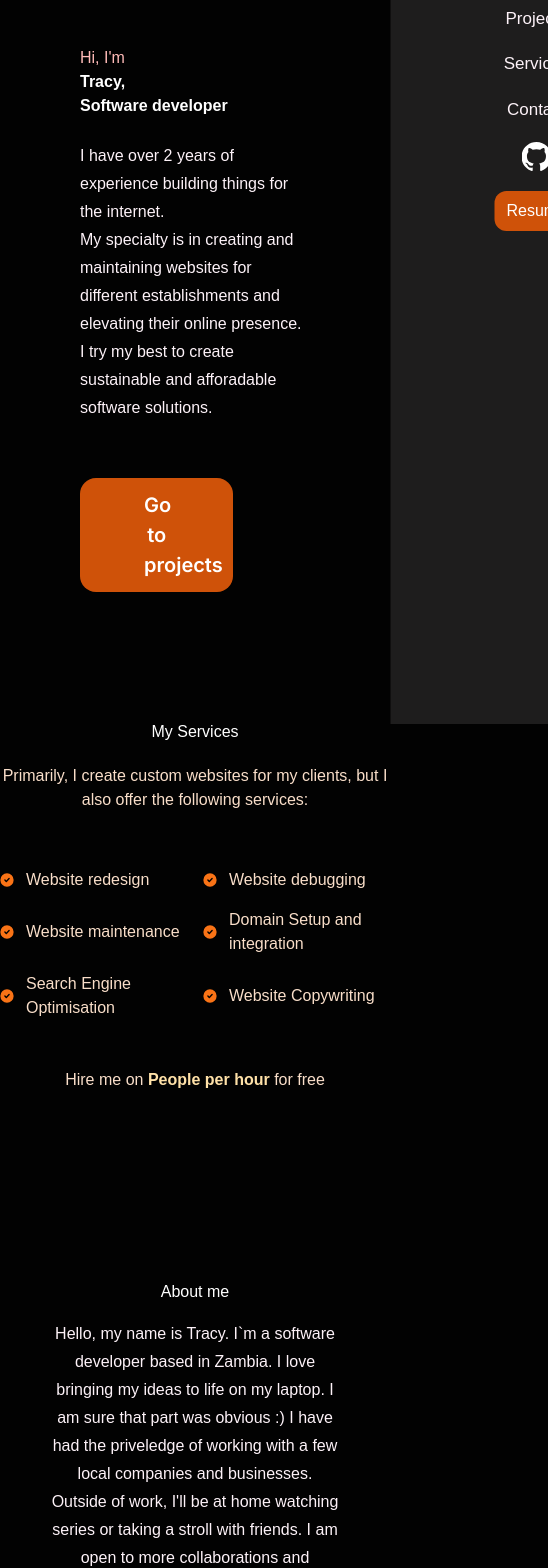
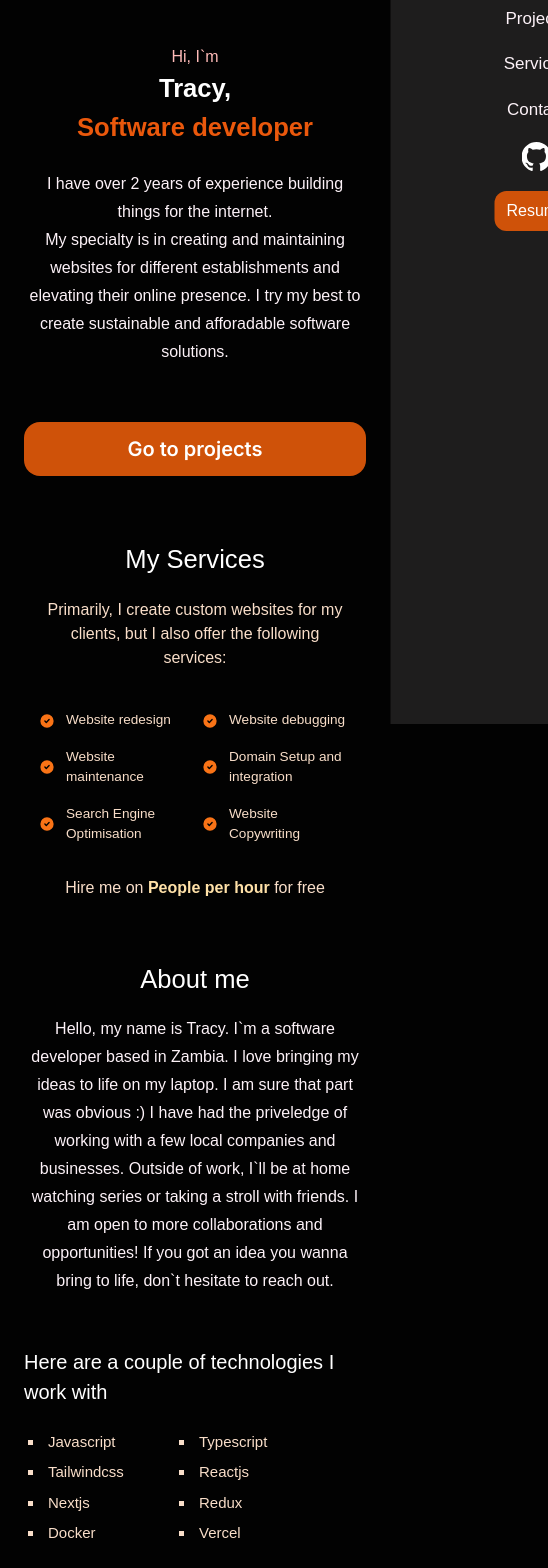
Before and after one commit to TracyMuso/tfp, a Next.js app: page / in a window 390 px wide. Shown: the part 120-1688 px from the top of the page, 548 px wide, since content can reach past the window. Built offline with nearby package versions, Linux system fonts and the light colour scheme.

Commit message:
feat(responsive-site): complete mobile responsive site

```diff
--- a/components/About/index.tsx
+++ b/components/About/index.tsx
@@ -1,4 +1,3 @@
-import Image from "next/image";
 import Link from "next/link";
 
 const techStack: string[] = [
@@ -16,16 +15,18 @@ const About = () => {
   return (
     <section
       id="about"
-      className="flex flex-col items-center py-12 lg:px-20 sm:px-10"
+      className="flex flex-col items-center py-12 lg:px-20 sm:px-10 px-6"
     >
-      <div className=" flex gap-5 items-center justify-between pt-16 px-12">
+      <div className=" flex gap-5 items-center justify-between md:pt-16 md:px-12">
         <article className="flex flex-col justify-between lg:items-end items-center lg:text-right">
-          <h2 className="xl:text-5xl lg:text-4xl sm:text-3xl">About me</h2>
-          <p className="leading-7 py-4 lg:w-4/5 lg:text-right text-center text-pink-50">
+          <h2 className="xl:text-5xl lg:text-4xl sm:text-3xl text-2xl">
+            About me
+          </h2>
+          <p className="leading-7 py-4 lg:w-4/5 w-full lg:text-right text-center text-pink-50">
             Hello, my name is Tracy. I`m a software developer based in Zambia. I
             love bringing my ideas to life on my laptop. I am sure that part was
             obvious :) I have had the priveledge of working with a few local
-            companies and businesses. Outside of work, I'll be at home watching
+            companies and businesses. Outside of work, I`ll be at home watching
             series or taking a stroll with friends. I am open to more
             collaborations and opportunities! If you got an idea you wanna bring
             to life, don`t hesitate to reach out.
@@ -35,7 +36,7 @@ const About = () => {
               Here are a couple of technologies I work with
             </h4>
             <div className="ml-auto">
-              <ul className="grid grid-cols-2  text-m list-disc text-left py-5">
+              <ul className="grid grid-cols-2 text-m list-disc text-left py-5 px-5">
                 {techStack.map((item, idx) => (
                   <li className="p-1" key={idx}>
                     {item}
@@ -46,12 +47,12 @@ const About = () => {
           </div>
         </article>
       </div>
-      <div className="pb-6 pt-16 flex flex-col items-center gap-9 w-full px-12">
+      <div className="pb-6 pt-16 flex flex-col items-center gap-9 w-full sm:px-12">
         <h2 className="lg:text-3xl text-2xl xl:font-semibold py-8">
           Where I`ve worked
         </h2>
         <div className="xl:w-[85%] w-full flex flex-col gap-12">
-          <div className="w-[500px] mr-auto border-l-[#f78ca2] border-s p-3 flex flex-col gap-4 ">
+          <div className="sm:w-[500px] sm:mr-auto border-l-[#f78ca2] border-s p-3 flex flex-col gap-4 ">
             <div className="flex justify-between">
               <Link
                 href={"https://www.linkedin.com/company/hotplatform"}
@@ -70,7 +71,7 @@ const About = () => {
               <li>Evaluate user feedback and optimize website accordingly</li>
             </ul>
           </div>
-          <div className="w-[500px] ml-auto p-3 flex flex-col gap-4 border-s border-l-[#f78ca2]">
+          <div className="sm:w-[500px] sm:ml-auto p-3 flex flex-col gap-4 border-s border-l-[#f78ca2]">
             <div className="flex justify-between">
               <Link
                 href={"https://linkedin.com/company/ipahive"}
--- a/components/Cards/projectsCard.tsx
+++ b/components/Cards/projectsCard.tsx
@@ -12,7 +12,7 @@ const ProjectCard = ({
 }: Projects) => {
   return (
     <div className="w-11/12 mx-auto rounded-md py-8 xl:px-10 text-white">
-      <div className="flex items-center lg:gap-8">
+      <div className="flex flex-col sm:flex-row items-center lg:gap-8">
         <div className="" data-aos="flip-left">
           <Image
             className="my-5"
@@ -24,13 +24,15 @@ const ProjectCard = ({
         </div>
 
         <div
-          className="details flex flex-col items-end xl:w-2/5 lg:w-1/2"
+          className="details flex flex-col items-center sm:pt-0 pt-5 sm:items-end xl:w-2/5 lg:w-1/2"
           data-aos="fade-left"
         >
           <h4 className="pb-4 italic font-semibold text-right xl:text-xl">
             {name}
           </h4>
-          <p className="p-1 text-pink-50 text-right">{description}</p>
+          <p className="p-1 text-pink-50 sm:text-right text-center">
+            {description}
+          </p>
           <div className="py-2">
             {technologies?.map((item, idx) => {
               return (
--- a/components/Contact/index.tsx
+++ b/components/Contact/index.tsx
@@ -5,12 +5,12 @@ const Contact = () => {
   return (
     <section
       id="contact"
-      className="w-full pb-8 px-16 flex flex-col gap-4 items-center"
+      className="w-full pb-8 sm:px-16 px-6 flex flex-col gap-4 items-center"
     >
       <h2 className="xl:text-5xl lg:text-4xl sm:text-2xl text-xl">
         Get in touch
       </h2>
-      <p className="w-4/5 pt-8 pb-4 text-center">
+      <p className="sm:w-4/5 w-full md:pt-8 pb-4 text-center">
         I am looking for new opportunies and very open to collaboration on
         projects. I`d love to hear from you!
       </p>
@@ -27,39 +27,44 @@ const Contact = () => {
           <Link href={"https://linkedin.com/in/tracy-muso"}>
             <Image
               src={"/icons/linkedin-linked-in-svgrepo-com.svg"}
-              width={50}
-              height={50}
+              width={40}
+              height={40}
               alt="linkedin-icon"
             />
           </Link>
           <Link href={"https//github.com/TracyMuso"}>
             <Image
               src={"/Images/github-mark-orange.svg"}
-              width={50}
-              height={50}
+              width={40}
+              height={40}
               alt="github-icon"
             />
           </Link>
         </div>
         <hr className="bg-[#e6739f] w-3/4 h-[2px]" />
-        <div className="flex justify-between items-center w-2/3 py-5">
+        <div className="flex justify-between items-center sm:w-2/3 w-full py-5">
           <div className="flex items-center">
             <Image
               src={"/icons/system-uicons_location.svg"}
-              width={30}
-              height={30}
+              width={20}
+              height={20}
               alt="location-icon"
             />
-            <span className="text-pink-50">Lusaka, Zambia</span>
+            <span className="text-pink-50 text-sm md:text-[16px]">
+              Lusaka, Zambia
+            </span>
           </div>
           <div className="flex items-center">
             <Image
               src={"/icons/telephone-svgrepo-com.svg"}
-              width={30}
-              height={30}
+              width={20}
+              height={20}
               alt="telephone-icon"
             />
-            <Link href={"tel:0779431887"} className="pl-1 text-pink-50">
+            <Link
+              href={"tel:0779431887"}
+              className="pl-1 text-pink-50 text-sm md:text-[16px]"
+            >
               +260779431887
             </Link>
           </div>
--- a/components/Footer/index.tsx
+++ b/components/Footer/index.tsx
@@ -3,7 +3,7 @@ import Link from "next/link";
 const Footer = () => {
   return (
     <footer className="flex justify-center px-8 py-12">
-      <p>
+      <p className="text-pink-50 text-center">
         Built by yours truly with{" "}
         <Link className="text-[#f78ca2]" href={"https://nextjs.org"}>
           Nextjs
--- a/components/Hero/index.tsx
+++ b/components/Hero/index.tsx
@@ -2,16 +2,18 @@ import Link from "next/link";
 
 const Hero = () => {
   return (
-    <div className="w-full flex xl:py-20 md:pt-20 py-16 justify-center px-20 lg:h-[90vh]">
+    <div className="w-full flex xl:py-20 md:pt-20 py-16 justify-center sm:px-10 px-6 md:px-20 lg:h-[90vh]">
       <div className="container flex flex-col gap-2">
-        <div className="w-full">
-          <span className="text-pink-100 pr-5 pb-4 lg:text-xl">Hi, I'm</span>
-          <h1 className="xl:text-[4rem] lg:text-4xl sm:text-3xl font-semibold text-white xl:leading-[5rem] lg:leading-[3.5rem] w-3/4">
+        <div className="w-full flex flex-col items-center sm:items-start">
+          <span className="text-pink-100 sm:pr-5 sm:pb-4 lg:text-xl">
+            Hi, I`m
+          </span>
+          <h1 className="xl:text-[4rem] text-2xl sm:text-left text-center lg:text-4xl sm:text-3xl font-semibold text-white xl:leading-[5rem] lg:leading-[3.5rem] md:w-3/4 w-full">
             Tracy, <br />
-            Software developer
+            <span className="text-orange-600">Software developer</span>
           </h1>
         </div>
-        <p className="xl:text-[18px] text-pink-50 leading-7 lg:w-3/4 font-light pt-4 pb-12">
+        <p className="xl:text-[18px] sm:text-left text-center text-pink-50 leading-7 lg:w-3/4 font-light pt-4 pb-12">
           I have over 2 years of experience building things for the internet.
           <br />
           My specialty is in creating and maintaining websites for different
@@ -20,7 +22,7 @@ const Hero = () => {
         </p>
         <Link
           href={"#button"}
-          className="primary rounded-xl lg:w-[500px] w-2/3 text-center py-3 px-16 text-white font-semibold text-xl"
+          className="primary rounded-xl lg:w-[500px] sm:w-2/3 text-center py-3 px-16 text-white font-semibold text-xl"
         >
           Go to projects
         </Link>
--- a/components/Projects/index.tsx
+++ b/components/Projects/index.tsx
@@ -6,8 +6,8 @@ import { ProjectData, SecondaryProjectData } from "@/constants/data";
 const Projects = () => {
   return (
     <section id="projects" className="py-12">
-      <div className="flex flex-col gap-6">
-        <h2 className="text-center xl:text-4xl lg:text-3xl text-2xl py-4">
+      <div className="flex flex-col sm:gap-6">
+        <h2 className="text-center xl:text-4xl lg:text-3xl text-xl sm:py-4">
           Some things I`ve worked on
         </h2>
         <div className="flex flex-col gap-12 2xl:w-4/5 w-full pt-6 pb-12 mx-auto">
--- a/components/Services/index.tsx
+++ b/components/Services/index.tsx
@@ -13,13 +13,13 @@ const Services = () => {
   return (
     <section
       id="services"
-      className="w-full flex flex-col gap-9 items-center py-16 px-22"
+      className="w-full flex flex-col sm:gap-9 gap-5 items-center sm:pt-16 sm:px-20 px-10"
     >
       <div className="flex flex-col items-center text-center">
-        <h2 className="xl:text-5xl lg:text-4xl sm:text-3xl text-center">
+        <h2 className="xl:text-5xl lg:text-4xl sm:text-3xl text-2xl text-center">
           My Services
         </h2>
-        <span className="py-5 xl:text-xl">
+        <span className="py-5 xl:text-xl sm:w-4/5 text-center">
           Primarily, I create custom websites for my clients, but I also offer
           the following services:
         </span>
@@ -27,7 +27,10 @@ const Services = () => {
       <div className="xl:w-1/2 mx-auto">
         <ul className="grid grid-cols-2 gap-4 w-full">
           {serviceData.map((item, idx) => (
-            <li key={idx} className="inline-flex items-center gap-1">
+            <li
+              key={idx}
+              className="inline-flex items-center text-sm sm:text-[16px] gap-1"
+            >
               <svg
                 className="w-3.5 h-3.5 me-2 text-orange-500 dark:text-orange-400 flex-shrink-0"
                 aria-hidden="true"
```
Also changed, not shown: 1 other file (tests, documents, lock files or other folders).
